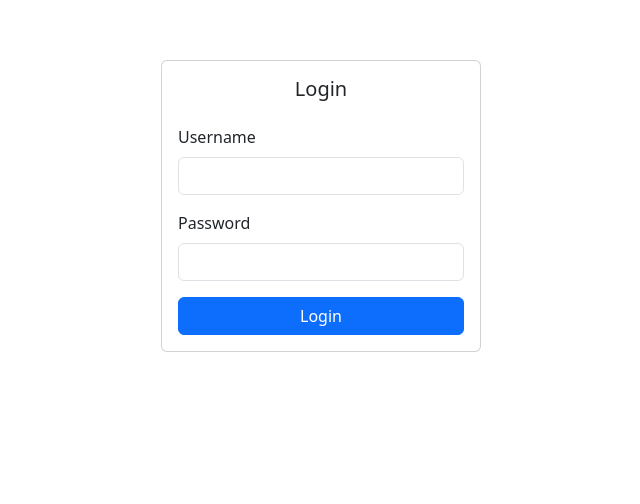
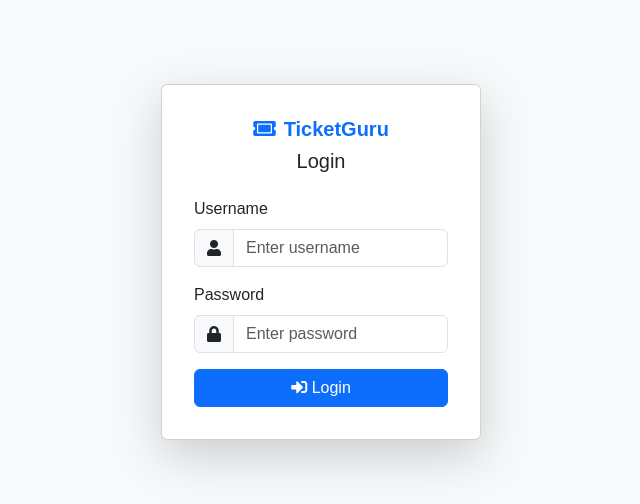
Before and after one commit to EemilAir/TicketGuru, a React (Vite) app in the folder frontend/: page /login in a window 1280 px wide. Shown: the part 194-698 px from the top of the page, without its empty margins (319-959 px from the left). Built offline with nearby package versions, Linux system fonts and the light colour scheme; no server answers.

Commit message:
Ulkomuodon muutoksia kirjautumiseen ja navigointiin

```diff
--- a/frontend/index.html
+++ b/frontend/index.html
@@ -10,6 +10,7 @@
   <link rel="stylesheet" href="https://cdnjs.cloudflare.com/ajax/libs/font-awesome/6.7.1/css/all.min.css"
     integrity="sha512-5Hs3dF2AEPkpNAR7UiOHba+lRSJNeM2ECkwxUIxC1Q/FLycGTbNapWXB4tP889k5T5Ju8fs4b1P5z/iB4nMfSQ=="
     crossorigin="anonymous" referrerpolicy="no-referrer" />
+  <link rel="stylesheet" href="https://cdnjs.cloudflare.com/ajax/libs/font-awesome/5.15.4/css/all.min.css">
 </head>
 
 <body>
--- a/frontend/src/App.jsx
+++ b/frontend/src/App.jsx
@@ -6,6 +6,7 @@ import Tapahtumat from "./components/Tapahtumat";
 import Myyntitapahtuma from "./components/Myyntitapahtuma";
 import PrivateLayout from "./components/PrivateLayout";
 import UusiTapahtuma from "./components/UusiTapahtuma";
+import './css/App.css';
 
 const App = () => {
     return (
--- a/frontend/src/components/LoginForm.jsx
+++ b/frontend/src/components/LoginForm.jsx
@@ -1,6 +1,6 @@
 import { useState, useEffect, useRef } from 'react';
 import { useAuth } from './AuthContext';
-import { Form, Button, Card } from 'react-bootstrap';
+import { Form, Button, Card, InputGroup } from 'react-bootstrap';
 
 const LoginForm = () => {
     const [username, setUsername] = useState('');
@@ -33,32 +33,49 @@ const LoginForm = () => {
     }, [error]);
 
     return (
-        <div className="d-flex justify-content-center align-items-center vh-100">
-            <Card style={{ width: "20rem" }}>
+        <div className="d-flex justify-content-center align-items-center vh-100 bg-light">
+            <Card className="shadow-lg p-3 mb-5 bg-white rounded" style={{ width: "20rem" }}>
                 <Card.Body>
+                    <Card.Title className="text-center fw-bold text-primary">
+                    <i className="fa fa-ticket-alt me-2"></i>TicketGuru
+                    </Card.Title>
                     <Card.Title className="text-center mb-4">Login</Card.Title>
                     <Form onSubmit={handleLogin}>
                         <Form.Group className="mb-3" controlId="username">
                             <Form.Label>Username</Form.Label>
+                            <InputGroup>
+                                <InputGroup.Text>
+                                    <i className="fa fa-user"></i>
+                                </InputGroup.Text>
                                 <Form.Control
                                     type="text"
                                     value={username}
                                     onChange={(e) => setUsername(e.target.value)}
                                     ref={usernameRef}
+                                    placeholder="Enter username"
                                     required
                                 />
+                            </InputGroup>
                         </Form.Group>
                         <Form.Group className="mb-3" controlId="password">
                             <Form.Label>Password</Form.Label>
+                            <InputGroup>
+                                <InputGroup.Text>
+                                    <i className="fa fa-lock"></i>
+                                </InputGroup.Text>
                                 <Form.Control
                                     type="password"
                                     value={password}
                                     onChange={(e) => setPassword(e.target.value)}
+                                    placeholder="Enter password"
                                     required
                                 />
+                            </InputGroup>
                         </Form.Group>
                         {error && <div className="text-danger mb-3">{error}</div>}
-                        <Button variant="primary" type="submit" className="w-100">Login</Button>
+                        <Button variant="primary" type="submit" className="w-100">
+                            <i className="fa fa-sign-in-alt"></i> Login
+                        </Button>
                     </Form>
                 </Card.Body>
             </Card>
--- a/frontend/src/components/Navigation.jsx
+++ b/frontend/src/components/Navigation.jsx
@@ -36,20 +36,29 @@ export default function Navigation() {
     }, [error]);
 
     return (
-        <Navbar bg="light" expand="md">
+        <Navbar bg="light" expand="md" className="shadow-sm p-3 mb-5 bg-white rounded fixed-top">
         <Container>
+            <Navbar.Brand className="fw-bold text-primary">
+                <i className="fa fa-ticket-alt me-2"></i>TicketGuru
+            </Navbar.Brand>
             <Navbar.Toggle aria-controls="navbarSupportedContent" />
             <Navbar.Collapse id="navbarSupportedContent">
-                    <Nav.Link as={Link} to="/" className="my-2">Hallintapaneeli</Nav.Link>
-                    <Nav>
-                        <NavDropdown title="Tapahtumat" id="tapahtumat-dropdown">
-                            <NavDropdown.Item as={Link} to="/tapahtumat">Kaikki tapahtumat</NavDropdown.Item>
-                            <NavDropdown.Item as={Link} to="/tapahtumat/uusi">Uusi tapahtuma</NavDropdown.Item>
+                <Nav className="me-auto">
+                    <Nav.Link as={Link} to="/" className="me-3 text-secondary">
+                        <i className="fa fa-home me-1"></i>Hallintapaneeli
+                    </Nav.Link>
+                    <NavDropdown title={<><i className="fa fa-calendar-alt me-1"></i>Tapahtumat</>} id="tapahtumat-dropdown" className="me-3">
+                        <NavDropdown.Item as={Link} to="/tapahtumat">
+                            <i className="fa fa-list me-2"></i>Kaikki tapahtumat
+                        </NavDropdown.Item>
+                        <NavDropdown.Item as={Link} to="/tapahtumat/uusi">
+                            <i className="fa fa-plus me-2"></i>Uusi tapahtuma
+                        </NavDropdown.Item>
                     </NavDropdown>
-                    </Nav>
-                    <Nav className='me-auto'>
-                        <NavDropdown title="Myyntitapahtumat" id="myyntitapahtumat-dropdown">
-                            <NavDropdown.Item as={Link} to="/myyntitapahtumat">Kaikki myyntitapahtumat</NavDropdown.Item>
+                    <NavDropdown title={<><i className="fa fa-shopping-cart me-1"></i>Myyntitapahtumat</>} id="myyntitapahtumat-dropdown" className="me-3">
+                        <NavDropdown.Item as={Link} to="/myyntitapahtumat">
+                            <i className="fa fa-list me-2"></i>Kaikki myyntitapahtumat
+                        </NavDropdown.Item>
                         <Form.Group className="mt-2 px-3">
                             <InputGroup>
                                 <Form.FloatingLabel controlId="floatingInput" label="Haku ID:llä">
@@ -60,16 +69,18 @@ export default function Navigation() {
                                         onChange={(e) => setMyyntitapahtumaId(e.target.value)}
                                     />
                                 </Form.FloatingLabel>
-                                    <Button variant="secondary" onClick={handleSearch}>Hae</Button>
+                                <Button variant="secondary" onClick={handleSearch}>
+                                    <i className="fa fa-search"></i> Hae
+                                </Button>
                             </InputGroup>
                             {error && <Form.Text className="text-danger">{error}</Form.Text>}
                         </Form.Group>
                     </NavDropdown>
                 </Nav>
                 <Nav>
-                        <NavDropdown title={<><i className="fa-regular fa-user"></i> {username}</>} id="user-dropdown">
+                    <NavDropdown title={<><i className="fa-regular fa-user me-1"></i>{username}</>} id="user-dropdown">
                         <NavDropdown.Item onClick={logout}>
-                                <i className="fa fa-sign-out" aria-hidden="true" style={{ color: "red" }}></i> Logout
+                            <i className="fa fa-sign-out-alt me-2" style={{ color: "red" }}></i>Logout
                         </NavDropdown.Item>
                     </NavDropdown>
                 </Nav>
--- a/frontend/src/css/App.css
+++ b/frontend/src/css/App.css
@@ -4,6 +4,8 @@ body {
     margin: 0;
     padding: 0;
     background-color: #f4f6f8;
+    padding-top: 80px;
+    margin-bottom: 50px;
 }
 
 /* Sovelluksen kontti */
--- a/frontend/src/main.jsx
+++ b/frontend/src/main.jsx
@@ -5,6 +5,7 @@ import App from './App.jsx';
 import dayjs from 'dayjs';
 import 'dayjs/locale/fi';
 import { AuthProvider } from './components/AuthContext.jsx';
+
 
 // Asetetaan dayjs käyttämään suomenkielistä localea
 dayjs.locale('fi');
```
Lines whose indentation alone changed are shown as unchanged.
